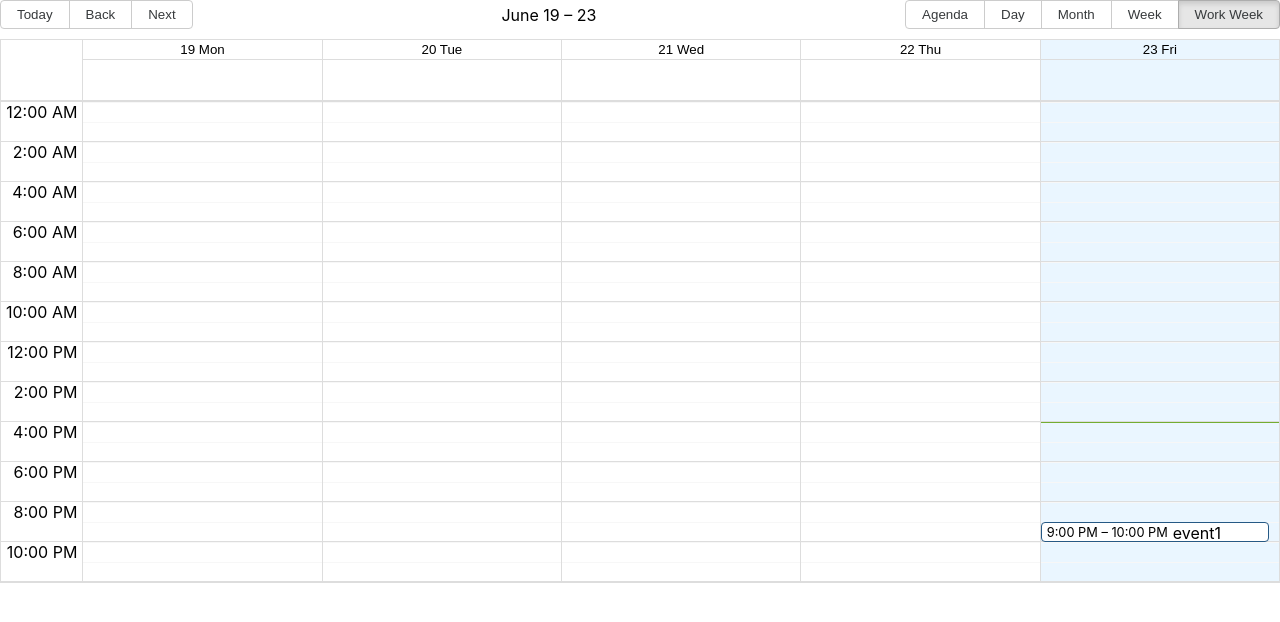
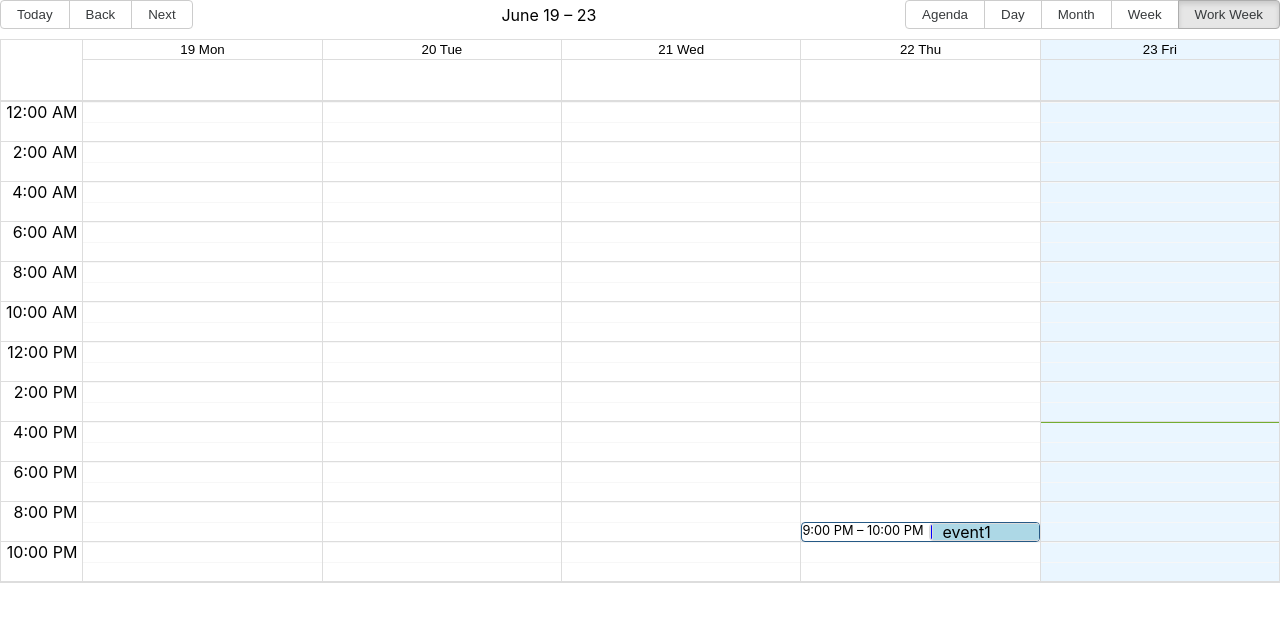
Before and after one commit to srikanthkyatham/react-big-calendar-app, a React (Create React App) app: page / in a window 1280 px wide. Shown: the top 622 px of the page. Built offline with nearby package versions, Linux system fonts and the light colour scheme.

Commit message:
almost working event

```diff
--- a/src/Calendar.tsx
+++ b/src/Calendar.tsx
@@ -5,32 +5,48 @@ import {
   Views,
   momentLocalizer,
 } from "react-big-calendar";
+import EventComponent from "./EventComponent";
 import "./bigcalendar.css";
 
 const events = [
   {
     title: "event1",
-    start: new Date(2023, 5, 23, 21, 0, 0, 0),
-    end: new Date(2023, 5, 23, 22, 0, 0, 0),
+    start: new Date(2023, 5, 22, 21, 0, 0, 0),
+    end: new Date(2023, 5, 22, 22, 0, 0, 0),
     allDay: false,
   },
 ];
 
 const mLocalizer = momentLocalizer(moment);
 
+const today = new Date(2023, 5, 22, 0, 0, 0, 0);
+
+interface MyEventProps {
+  event: any;
+  title: string;
+}
+
+const MyEvent = (props: MyEventProps) => {
+  const { event, title } = props;
+  console.log("MyEvent props ", { props });
+  return <EventComponent {...props} />;
+};
+
 export const Calendar = (props: any) => {
   const { components, defaultDate, views } = useMemo(() => {
     return {
       components: {
+        event: MyEvent,
         // event
         // eventWrapper
         // eventContainerWrapper
-        /*eventWrapper: (eventWrapperProps: any) => {
+        eventWrapper: (eventWrapperProps: any) => {
           //return <EventComponent {...eventWrapperProps.event} />;
-          return <div />;
-        },*/
+          console.log("eventPropGetter", { eventWrapperProps });
+          return <div>{eventWrapperProps.children} </div>;
+        },
       },
-      defaultDate: new Date(),
+      defaultDate: today,
       views: [
         Views.AGENDA,
         Views.DAY,
--- a/src/bigcalendar.css
+++ b/src/bigcalendar.css
@@ -663,12 +663,17 @@ button.rbc-input::-moz-focus-inner {
   margin-left: 0px;
 }
 
+.rbc-day-slot .rbc-events-container {
+  margin-right: 0px;
+}
+
 .rectangle {
   display: flex;
   background: rgb(255, 255, 255);
   border: 1px solid rgb(220, 220, 220);
   border-radius: 4px;
   color: black;
+  padding: 0px;
 }
 
 .rectangle_side_bar {
--- a/src/bigcalendar.scss
+++ b/src/bigcalendar.scss
@@ -2,6 +2,10 @@
 
 .rbc-day-slot .rbc-events-calendar {
   margin-left: 0px;
+}
+
+.rbc-day-slot .rbc-events-container {
+  margin-right: 0px;
 }
 
 .rectangle {
@@ -10,6 +14,7 @@
   border: 1px solid rgb(220, 220, 220);
   border-radius: 4px;
   color: black;
+  padding: 0px;
 }
 
 .rectangle_side_bar {
```
Also changed, not shown: 1 other file (tests, documents, lock files or other folders).
